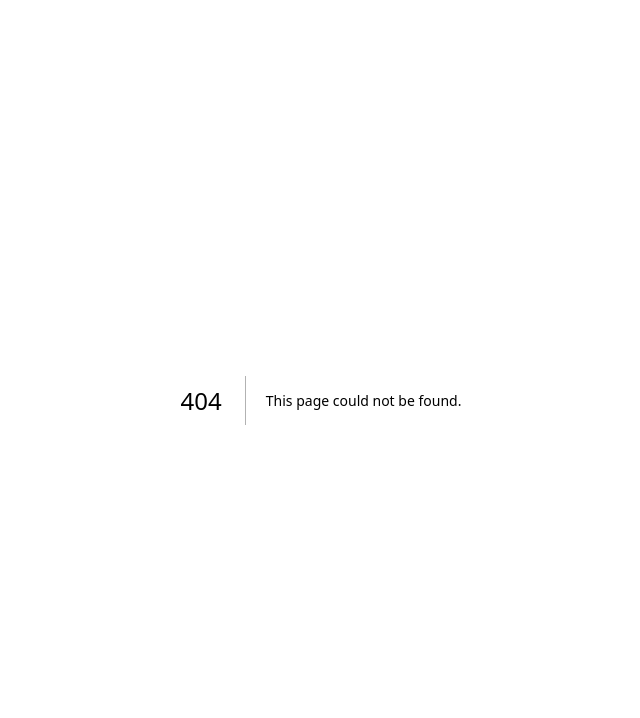
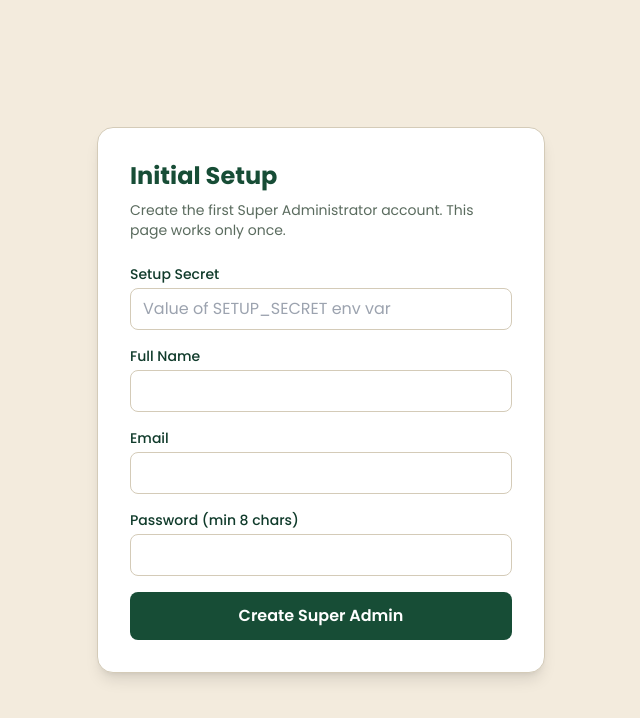
Before and after one commit to preetisarur-ops/event-management-platform, a Next.js app: page /setup in a window 1280 px wide. Before the commit this address had no page. Shown: the top 718 px of the page, without its empty margins (319-959 px from the left). Built offline with nearby package versions, Linux system fonts and the light colour scheme; no server answers; the database is empty.

Commit message:
Add setup page

```diff
--- /dev/null
+++ b/src/app/setup/page.tsx
@@ -0,0 +1,149 @@
+"use client";
+
+import { useState, useEffect } from "react";
+import { useRouter } from "next/navigation";
+
+export default function SetupPage() {
+  const router = useRouter();
+  const [status, setStatus] = useState<"loading" | "ready" | "done" | "error">("loading");
+  const [message, setMessage] = useState("");
+  const [form, setForm] = useState({
+    setupSecret: "",
+    name: "",
+    email: "",
+    password: "",
+  });
+  const [submitting, setSubmitting] = useState(false);
+
+  useEffect(() => {
+    fetch("/api/setup")
+      .then((r) => r.json())
+      .then((data) => {
+        if (data.setupComplete) {
+          setStatus("done");
+          setMessage("Setup already completed. A Super Admin exists.");
+        } else {
+          setStatus("ready");
+        }
+      })
+      .catch(() => {
+        setStatus("error");
+        setMessage("Cannot connect to database. Check environment variables.");
+      });
+  }, []);
+
+  async function handleSubmit(e: React.FormEvent) {
+    e.preventDefault();
+    setSubmitting(true);
+    setMessage("");
+
+    try {
+      const res = await fetch("/api/setup", {
+        method: "POST",
+        headers: { "Content-Type": "application/json" },
+        body: JSON.stringify(form),
+      });
+      const data = await res.json();
+
+      if (!res.ok) {
+        setMessage(data.error || "Setup failed");
+        setSubmitting(false);
+        return;
+      }
+
+      setStatus("done");
+      setMessage(data.message);
+      setTimeout(() => router.push("/admin/login"), 2000);
+    } catch {
+      setMessage("Network error. Please try again.");
+      setSubmitting(false);
+    }
+  }
+
+  return (
+    <div className="min-h-screen bg-background flex items-center justify-center px-4">
+      <div className="w-full max-w-md bg-card rounded-2xl shadow-lg border border-border p-8">
+        <h1 className="text-2xl font-bold text-primary mb-2">Initial Setup</h1>
+        <p className="text-sm text-muted-foreground mb-6">
+          Create the first Super Administrator account. This page works only once.
+        </p>
+
+        {status === "loading" && <p className="text-muted-foreground">Checking status\u2026</p>}
+
+        {status === "done" && (
+          <div className="p-4 bg-secondary/20 rounded-lg text-foreground">
+            {message}
+            <p className="mt-2 text-sm">
+              <a href="/admin/login" className="text-primary underline">
+                Go to Admin Login
+              </a>
+            </p>
+          </div>
+        )}
+
+        {status === "error" && (
+          <div className="p-4 bg-red-50 text-red-700 rounded-lg">{message}</div>
+        )}
+
+        {status === "ready" && (
+          <form onSubmit={handleSubmit} className="space-y-4">
+            <div>
+              <label className="block text-sm font-medium mb-1">Setup Secret</label>
+              <input
+                type="password"
+                required
+                className="w-full px-3 py-2 border border-border rounded-lg focus:outline-none focus:ring-2 focus:ring-primary"
+                value={form.setupSecret}
+                onChange={(e) => setForm({ ...form, setupSecret: e.target.value })}
+                placeholder="Value of SETUP_SECRET env var"
+              />
+            </div>
+            <div>
+              <label className="block text-sm font-medium mb-1">Full Name</label>
+              <input
+                type="text"
+                required
+                className="w-full px-3 py-2 border border-border rounded-lg focus:outline-none focus:ring-2 focus:ring-primary"
+                value={form.name}
+                onChange={(e) => setForm({ ...form, name: e.target.value })}
+              />
+            </div>
+            <div>
+              <label className="block text-sm font-medium mb-1">Email</label>
+              <input
+                type="email"
+                required
+                className="w-full px-3 py-2 border border-border rounded-lg focus:outline-none focus:ring-2 focus:ring-primary"
+                value={form.email}
+                onChange={(e) => setForm({ ...form, email: e.target.value })}
+              />
+            </div>
+            <div>
+              <label className="block text-sm font-medium mb-1">Password (min 8 chars)</label>
+              <input
+                type="password"
+                required
+                minLength={8}
+                className="w-full px-3 py-2 border border-border rounded-lg focus:outline-none focus:ring-2 focus:ring-primary"
+                value={form.password}
+                onChange={(e) => setForm({ ...form, password: e.target.value })}
+              />
+            </div>
+
+            {message && (
+              <div className="p-3 bg-red-50 text-red-700 text-sm rounded-lg">{message}</div>
+            )}
+
+            <button
+              type="submit"
+              disabled={submitting}
+              className="w-full py-3 bg-primary text-primary-foreground font-semibold rounded-lg hover:opacity-90 disabled:opacity-50"
+            >
+              {submitting ? "Creating\u2026" : "Create Super Admin"}
+            </button>
+          </form>
+        )}
+      </div>
+    </div>
+  );
+}
```
